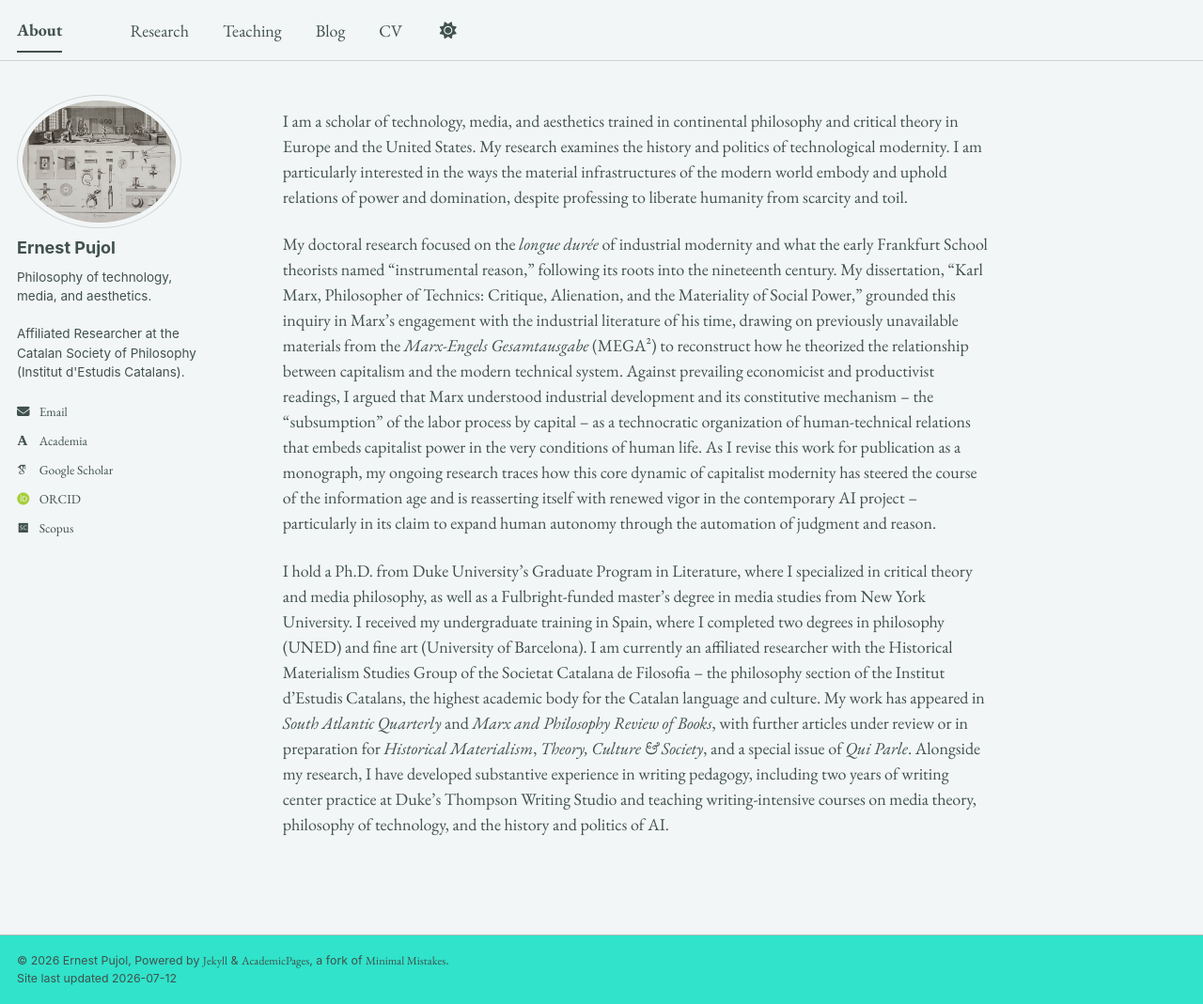
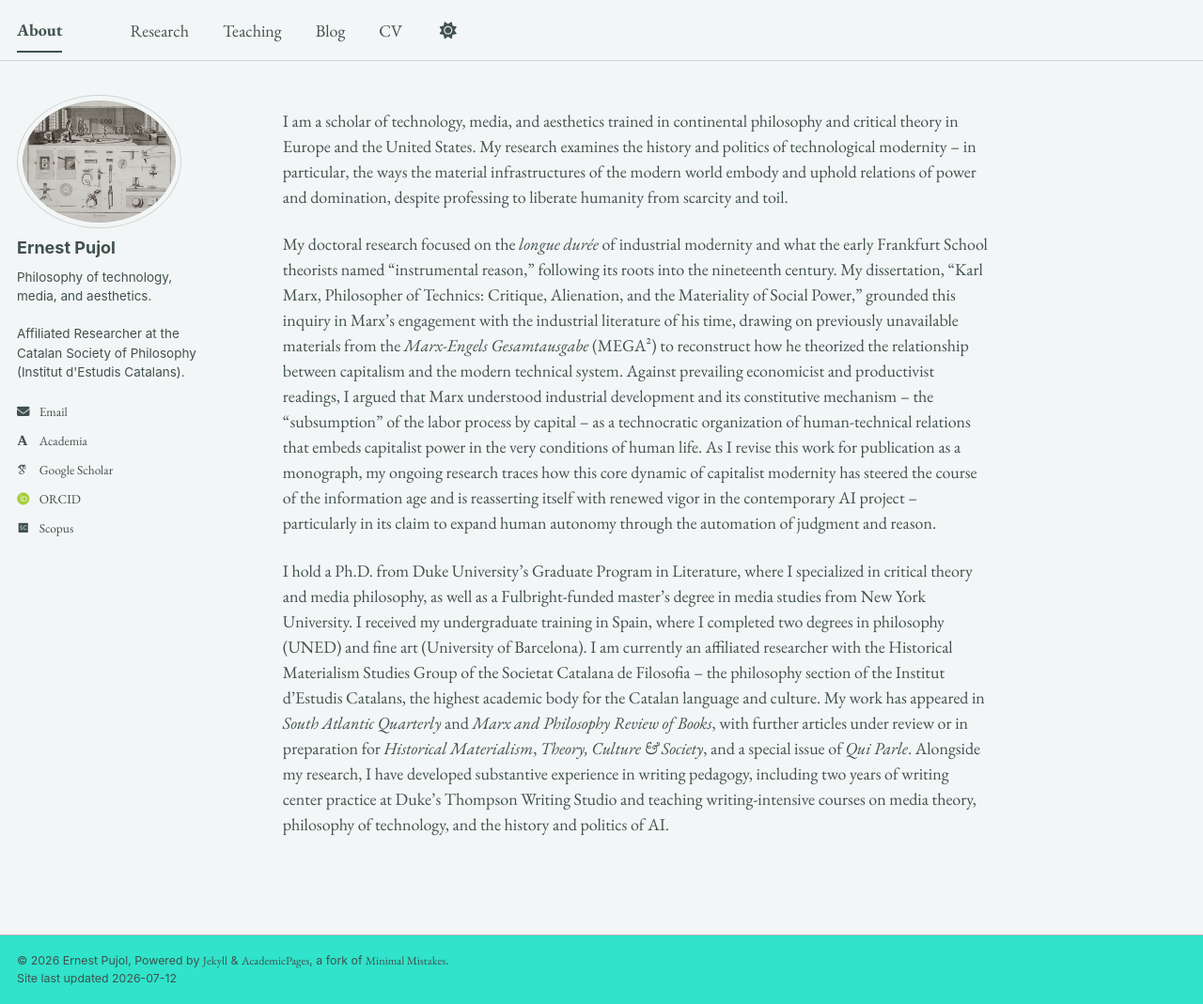
Before and after one commit to epujol90/epujol90.github.io, a Jekyll site: the page built from _pages/about.md, in a window 1280 px wide and 1069 px high. Shown: the whole window at 94% size. Built offline with Jekyll 4.4.1, drawn with Linux system fonts in a browser that asks for light colours; some web fonts are replaced; a script bundle is joined from its source files by our own code; library files that are not in the unit come from our copies.

Commit message:
Update about.md

```diff
--- a/_pages/about.md
+++ b/_pages/about.md
@@ -6,7 +6,7 @@ redirect_from:
   - /about/
   - /about.html
 ---
-I am a scholar of technology, media, and aesthetics trained in continental philosophy and critical theory in Europe and the United States. My research examines the history and politics of technological modernity. I am particularly interested in the ways the material infrastructures of the modern world embody and uphold relations of power and domination, despite professing to liberate humanity from scarcity and toil.
+I am a scholar of technology, media, and aesthetics trained in continental philosophy and critical theory in Europe and the United States. My research examines the history and politics of technological modernity -- in particular, the ways the material infrastructures of the modern world embody and uphold relations of power and domination, despite professing to liberate humanity from scarcity and toil.
 
 My doctoral research focused on the _longue durée_ of industrial modernity and what the early Frankfurt School theorists named "instrumental reason," following its roots into the nineteenth century. My dissertation, “Karl Marx, Philosopher of Technics: Critique, Alienation, and the Materiality of Social Power,” grounded this inquiry in Marx’s engagement with the industrial literature of his time, drawing on previously unavailable materials from the _Marx-Engels Gesamtausgabe_ (MEGA²) to reconstruct how he theorized the relationship between capitalism and the modern technical system. Against prevailing economicist and productivist readings, I argued that Marx understood industrial development and its constitutive mechanism -- the "subsumption" of the labor process by capital -- as a technocratic organization of human-technical relations that embeds capitalist power in the very conditions of human life. As I revise this work for publication as a monograph, my ongoing research traces how this core dynamic of capitalist modernity has steered the course of the information age and is reasserting itself with renewed vigor in the contemporary AI project -- particularly in its claim to expand human autonomy through the automation of judgment and reason.
 
```
